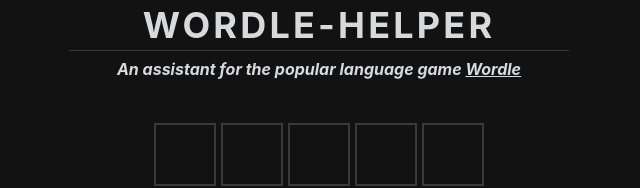
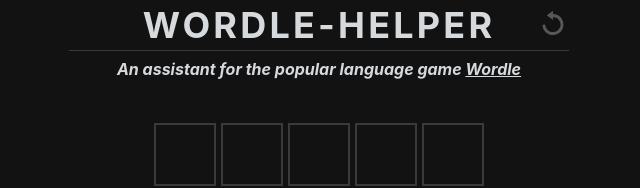
Before and after one commit to liamcal/wordle-helper, a React (Create React App) app: page / in a window 1280 px wide. Shown: the top 188 px of the page, without its empty margins (321-961 px from the left). Built offline with nearby package versions, Linux system fonts and the light colour scheme.

Commit message:
Add restart button

```diff
--- a/src/components/GameBoard.tsx
+++ b/src/components/GameBoard.tsx
@@ -24,7 +24,7 @@
   const [isFinished, setIsFinished] = useState(false);
   const [selectedCandidate, setSelectedCandidate] =
     useState(candidatePlaceholder);
-  const { wordCandidates, updateWordCandidates, guessHistory } =
+  const { wordCandidates, updateWordCandidates, guessHistory, resetSolver } =
     useWordleSolver(5);
 
   const [gameTileStates, setGameTileStates] = useState<GameTileState[][]>(
@@ -128,6 +128,19 @@
     );
   };
 
+  const restartGame = () => {
+    setLetters("");
+    setCurrentRow(0);
+    setIsFinished(false);
+    setSelectedCandidate(candidatePlaceholder);
+    setGameTileStates(
+      [...Array(rowCount).keys()].map(() =>
+        [...Array(wordLength).keys()].map(() => GameTileState.UNKNOWN)
+      )
+    );
+    resetSolver();
+  };
+
   useLayoutEffect(() => {
     window.addEventListener("keydown", onKeyDown);
     // Remove event listeners on cleanup
@@ -144,7 +157,7 @@
 
   return (
     <div className="c-game">
-      <WordleHeader />
+      <WordleHeader onRestartClick={restartGame} />
       <div className="c-game-board-container">
         <div
           className="c-game-board"
--- /dev/null
+++ b/src/components/RestartIcon.tsx
@@ -0,0 +1,22 @@
+import React from "react";
+
+const RestartIcon = () => {
+  return (
+    <svg
+      xmlns="http://www.w3.org/2000/svg"
+      height="24"
+      width="24"
+      viewBox="0 0 489.533 489.533"
+    >
+      <path
+        d="M268.175,488.161c98.2-11,176.9-89.5,188.1-187.7c14.7-128.4-85.1-237.7-210.2-239.1v-57.6c0-3.2-4-4.9-6.7-2.9
+            l-118.6,87.1c-2,1.5-2,4.4,0,5.9l118.6,87.1c2.7,2,6.7,0.2,6.7-2.9v-57.5c87.9,1.4,158.3,76.2,152.3,165.6
+            c-5.1,76.9-67.8,139.3-144.7,144.2c-81.5,5.2-150.8-53-163.2-130c-2.3-14.3-14.8-24.7-29.2-24.7c-17.9,0-31.9,15.9-29.1,33.6
+            C49.575,418.961,150.875,501.261,268.175,488.161z"
+        fill="#565758"
+      />
+    </svg>
+  );
+};
+
+export { RestartIcon };
--- a/src/components/WordleHeader.tsx
+++ b/src/components/WordleHeader.tsx
@@ -1,14 +1,23 @@
 import React from "react";
+import { RestartIcon } from "./RestartIcon";
 
 import "./wordleheader.scss";
 
-const WordleHeader = () => {
+interface WordleHeaderProps {
+  onRestartClick: React.MouseEventHandler<HTMLButtonElement>;
+}
+
+const WordleHeader = ({onRestartClick}: WordleHeaderProps) => {
   return (
     <>
       <header className="c-wordle-header">
         <div className="c-wordle-header__menu"></div>
         <div className="c-wordle-header__title">WORDLE-HELPER</div>
-        <div className="c-wordle-header__menu"></div>
+        <div className="c-wordle-header__menu">
+          <button className="c-wordle-header__menu-button" onClick={onRestartClick}>
+            <RestartIcon />
+          </button>
+        </div>
       </header>
       <h2 className="c-wordle-subheading">
         An assistant for the popular language game{" "}
--- a/src/components/useWordleSolver.tsx
+++ b/src/components/useWordleSolver.tsx
@@ -55,6 +55,7 @@
 };
 
 const useWordleSolver = (wordLength: number) => {
+  const [loadedWords, setLoadedWords] = useState<string[]>([]);
   const [wordCandidates, setWordCandidates] = useState<string[]>([]);
   const [guessHistory, setGuessHistory] = useState<WordGuess[]>([]);
 
@@ -89,8 +90,15 @@
   };
 
   const processWords = (rawWords: string) => {
-    setWordCandidates(rawWords.trimEnd().split("\n"));
+    const processedWords = rawWords.trimEnd().split("\n");
+    setLoadedWords(processedWords);
+    setWordCandidates(processedWords.slice());
   };
+
+  const resetSolver = () => {
+    setWordCandidates(loadedWords.slice());
+    setGuessHistory([]);
+  }
 
   useEffect(() => {
     fetch(`${process.env.PUBLIC_URL}/wordlewords.txt`)
@@ -104,6 +112,7 @@
     wordCandidates,
     updateWordCandidates,
     guessHistory,
+    resetSolver,
   };
 };
 
--- a/src/components/wordleheader.scss
+++ b/src/components/wordleheader.scss
@@ -32,3 +32,10 @@
   font-size: medium;
   font-style: italic;
 }
+
+.c-wordle-header__menu-button {
+    background: none;
+    border: none;
+    cursor: pointer;
+    padding: 0 4px;
+}
```
